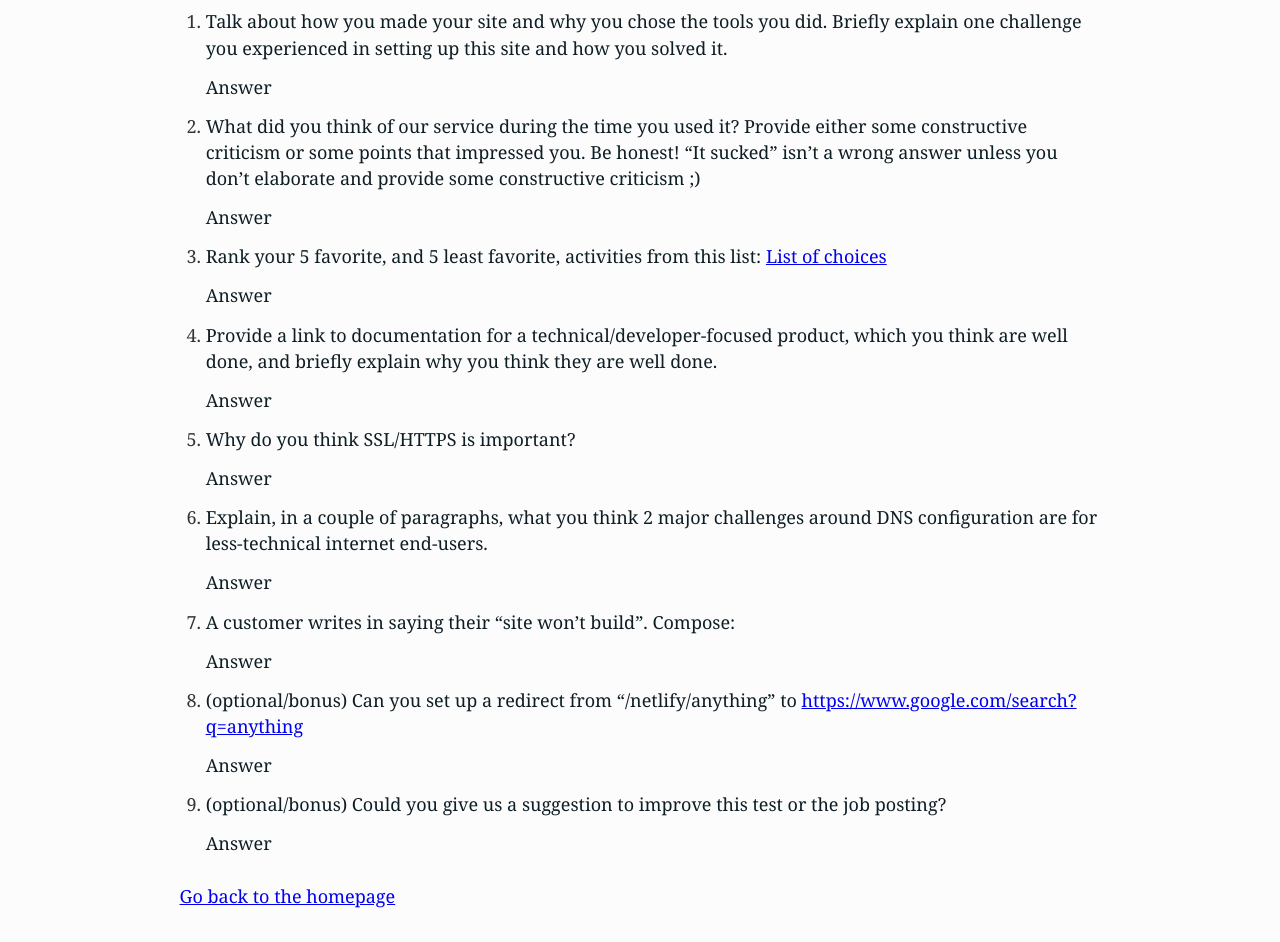
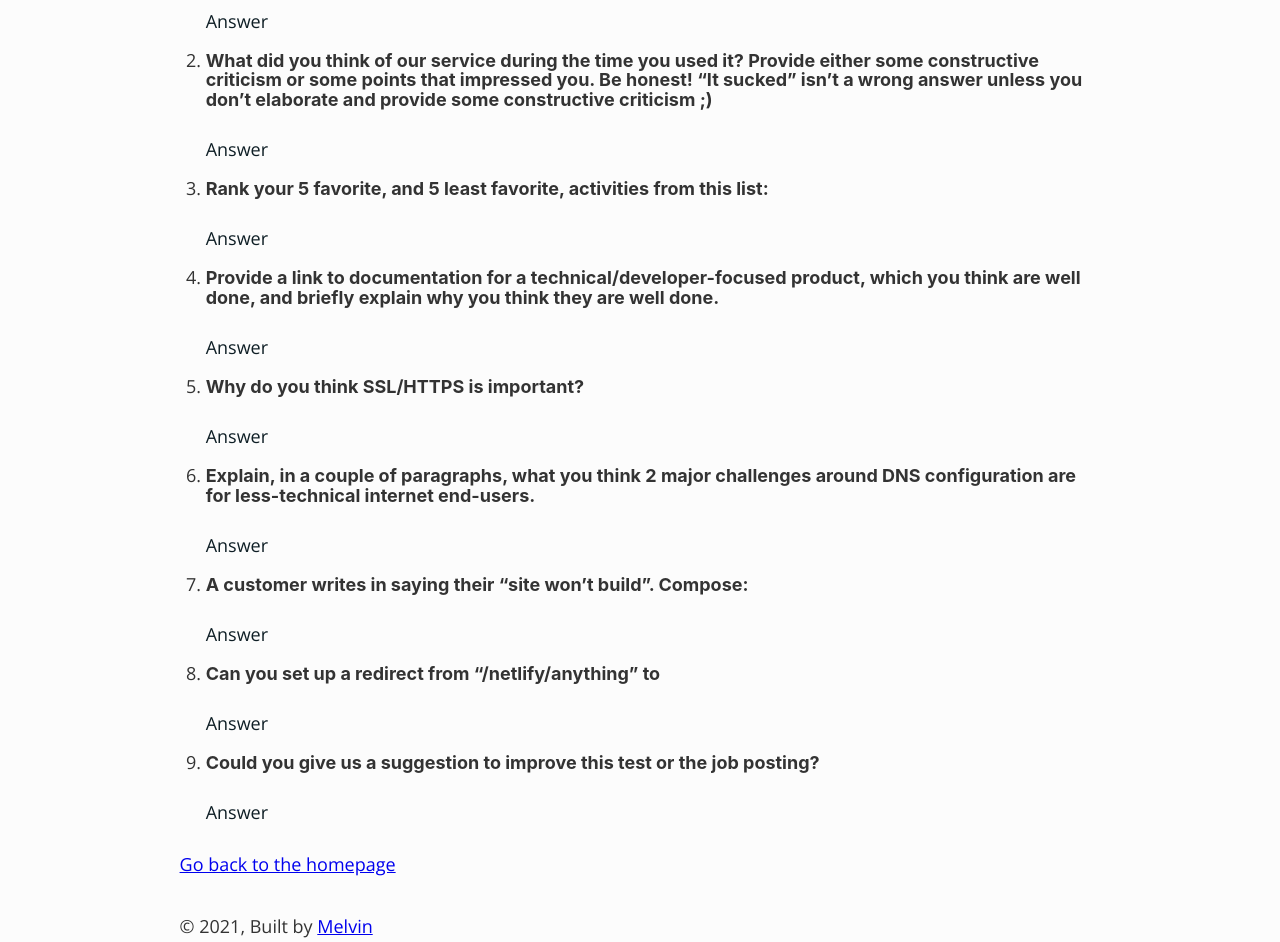
Before and after one commit to MelvinPeepers/static-site-project, a Gatsby site in the folder static-site-project/: page /page-2 in a window 1280 px wide. Shown: the part 185-1127 px from the top of the page. Built offline with nearby package versions, Linux system fonts and the light colour scheme; Gatsby itself is replaced by a stand-in of ours.

Commit message:
structure for page 2

```diff
--- a/static-site-project/package.json
+++ b/static-site-project/package.json
@@ -5,6 +5,7 @@
   "version": "0.1.0",
   "author": "Kyle Mathews <mathews.kyle@gmail.com>",
   "dependencies": {
+    "fontsource-open-sans": "^4.0.0",
     "gatsby": "^2.30.0",
     "gatsby-cli": "^2.19.1",
     "gatsby-image": "^2.11.0",
--- a/static-site-project/src/components/layout.css
+++ b/static-site-project/src/components/layout.css
@@ -10,13 +10,12 @@ body {
   -webkit-font-smoothing: antialiased;
   -moz-osx-font-smoothing: grayscale;
   color: hsla(0, 0%, 0%, 0.8);
-  font-family: georgia, serif;
+  font-family: "Open Sans";
   font-weight: normal;
   word-wrap: break-word;
-  font-kerning: normal;
-  -moz-font-feature-settings: "kern", "liga", "clig", "calt";
+  -webkit-font-kerning: normal;
+          font-kerning: normal;
   -ms-font-feature-settings: "kern", "liga", "clig", "calt";
-  -webkit-font-feature-settings: "kern", "liga", "clig", "calt";
   font-feature-settings: "kern", "liga", "clig", "calt";
 }
 article,
--- a/static-site-project/src/components/layout.js
+++ b/static-site-project/src/components/layout.js
@@ -8,6 +8,7 @@
 import React from "react"
 import PropTypes from "prop-types"
 import { useStaticQuery, graphql } from "gatsby"
+import "fontsource-open-sans" // Defaults to weight 400 with all styles included.
 
 import Header from "./header"
 import "./layout.css"
--- a/static-site-project/src/pages/page-2.js
+++ b/static-site-project/src/pages/page-2.js
@@ -5,50 +5,49 @@ import Layout from "../components/layout"
 
 const SecondPage = () => (
   <Layout>
-    <h1>My answers to the Take-Home exercise:</h1>
     <ol>
       <li>
-        <p>Talk about how you made your site and why you chose the tools you did. Briefly explain one challenge you experienced in setting up this site and how you solved it.</p>
+        <h4>Talk about how you made your site and why you chose the tools you did. Briefly explain one challenge you experienced in setting up this site and how you solved it.</h4>
         <p>Answer</p>
       </li>
 
       <li>
-        <p>What did you think of our service during the time you used it? Provide either some constructive criticism or some points that impressed you. Be honest! “It sucked” isn’t a wrong answer unless you don’t elaborate and provide some constructive criticism ;)</p>
+        <h4>What did you think of our service during the time you used it? Provide either some constructive criticism or some points that impressed you. Be honest! “It sucked” isn’t a wrong answer unless you don’t elaborate and provide some constructive criticism ;)</h4>
         <p>Answer</p>
       </li>
 
       <li>
-        <p>Rank your 5 favorite, and 5 least favorite, activities from this list: <a href='https://gist.github.com/fool/b0f254ff8c72a5765b6a9138249789d6'>List of choices</a></p>
+        <h4>Rank your 5 favorite, and 5 least favorite, activities from this list:</h4>
         <p>Answer</p>
       </li>
 
       <li>
-        <p>Provide a link to documentation for a technical/developer-focused product, which you think are well done, and briefly explain why you think they are well done.</p>
+        <h4>Provide a link to documentation for a technical/developer-focused product, which you think are well done, and briefly explain why you think they are well done.</h4>
         <p>Answer</p>
       </li>
 
       <li>
-        <p>Why do you think SSL/HTTPS is important?</p>
+        <h4>Why do you think SSL/HTTPS is important?</h4>
         <p>Answer</p>
       </li>
 
       <li>
-        <p>Explain, in a couple of paragraphs, what you think 2 major challenges around DNS configuration are for less-technical internet end-users.</p>
+        <h4>Explain, in a couple of paragraphs, what you think 2 major challenges around DNS configuration are for less-technical internet end-users.</h4>
         <p>Answer</p>
       </li>
 
       <li>
-        <p>A customer writes in saying their “site won’t build”. Compose:</p>
+        <h4>A customer writes in saying their “site won’t build”. Compose:</h4>
         <p>Answer</p>
       </li>
 
       <li>
-        <p> (optional/bonus) Can you set up a redirect from “/netlify/anything” to <a href="https://www.google.com/search?q=anything">https://www.google.com/search?q=anything</a></p>
+        <h4>Can you set up a redirect from “/netlify/anything” to</h4>
         <p>Answer</p>
       </li>
 
       <li>
-        <p>(optional/bonus) Could you give us a suggestion to improve this test or the job posting?</p>
+        <h4>Could you give us a suggestion to improve this test or the job posting?</h4>
         <p>Answer</p>
       </li>
     </ol>
--- a/static-site-project/src/styles/global.css
+++ b/static-site-project/src/styles/global.css
@@ -1,6 +1,7 @@
 html,
 body {
   background-color: #fcfcfc;
+  font-family: "Open Sans";
 }
 
 p {
```
Also changed, not shown: 1 other file.
